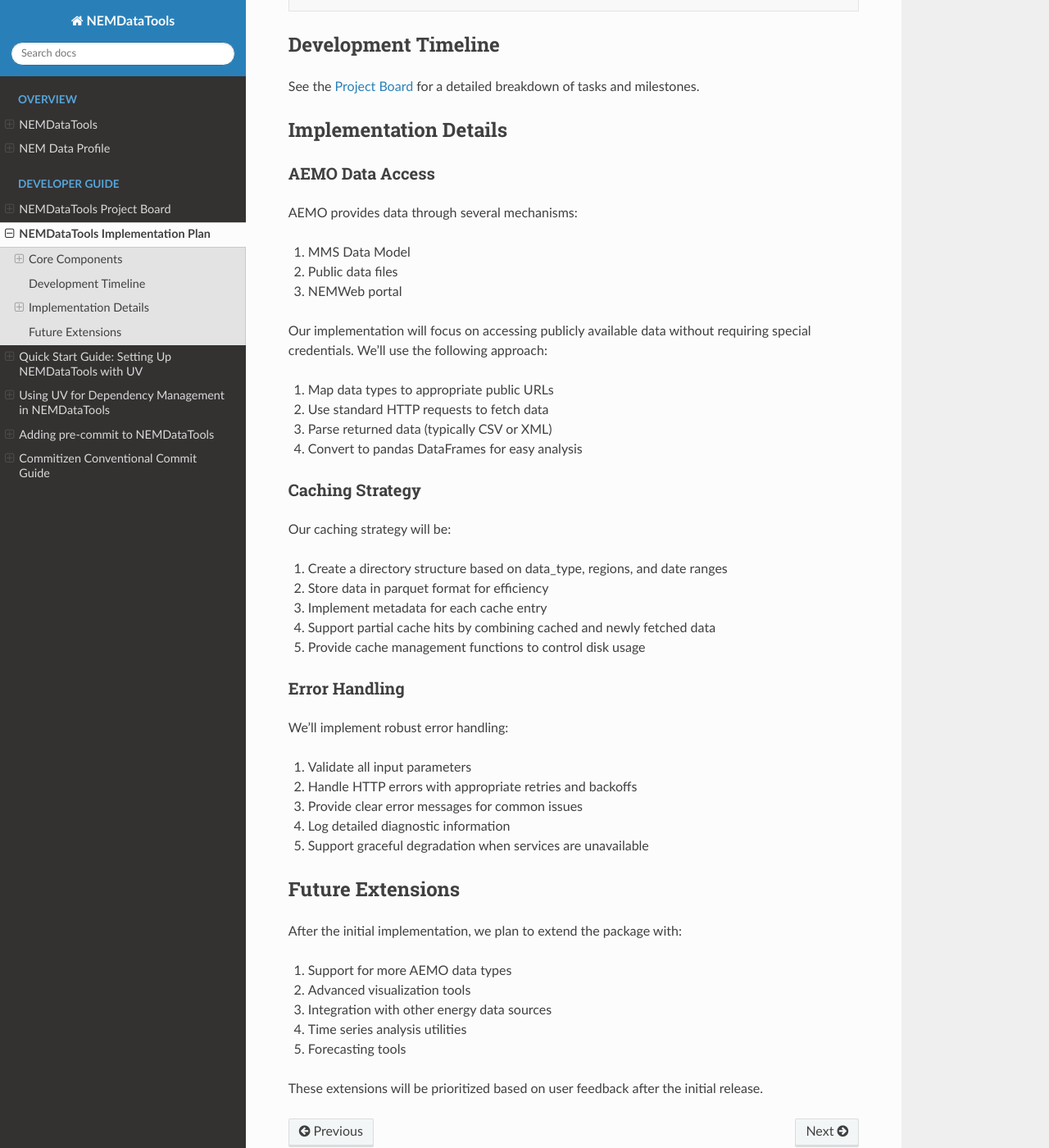
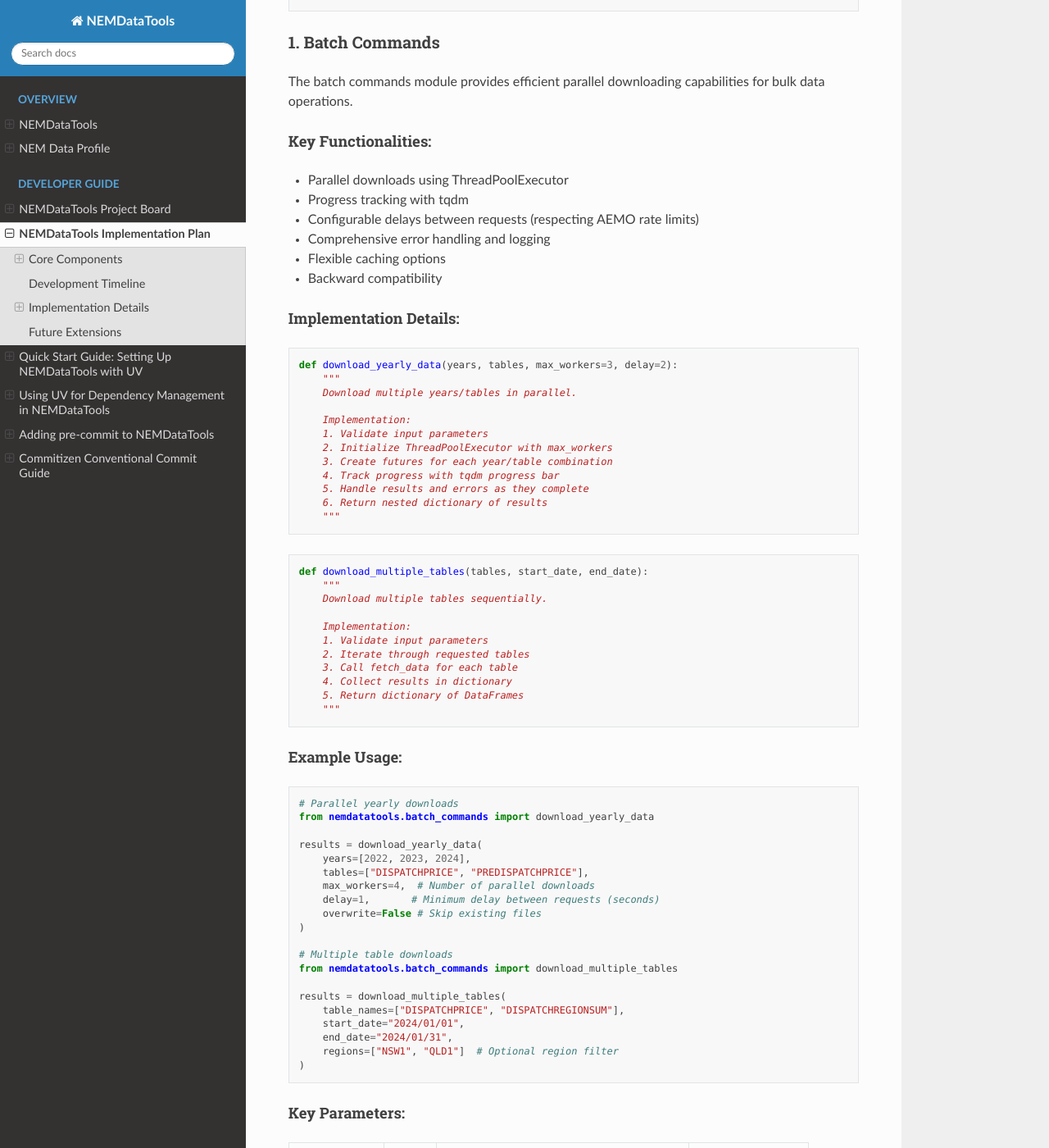
Before and after one commit to ZhipengHe/nemdatatools, a Sphinx documentation site: the page built from docs/dev/implementation-plan.md, in a window 1280 px wide and 1400 px high, scrolled down 3231 px. Shown: the whole window at 82% size. Built offline with Sphinx 7.4.7 and the Read the Docs theme 3.1.0, drawn with Linux system fonts in a browser that asks for light colours; some of the changed text lies outside the part shown.

Commit message:
docs(README,implematation-plan,project-structure): include batch downloading features

````diff
--- a/docs/dev/implementation-plan.md
+++ b/docs/dev/implementation-plan.md
@@ -141,6 +141,89 @@ class PredispatchHandler:
         """Process PREDISPATCH data."""
 ```
 
+### 1. Batch Commands
+
+The batch commands module provides efficient parallel downloading capabilities for bulk data operations.
+
+#### Key Functionalities:
+- Parallel downloads using ThreadPoolExecutor
+- Progress tracking with tqdm
+- Configurable delays between requests (respecting AEMO rate limits)
+- Comprehensive error handling and logging
+- Flexible caching options
+- Backward compatibility
+
+#### Implementation Details:
+
+```python
+def download_yearly_data(years, tables, max_workers=3, delay=2):
+    """
+    Download multiple years/tables in parallel.
+
+    Implementation:
+    1. Validate input parameters
+    2. Initialize ThreadPoolExecutor with max_workers
+    3. Create futures for each year/table combination
+    4. Track progress with tqdm progress bar
+    5. Handle results and errors as they complete
+    6. Return nested dictionary of results
+    """
+```
+
+```python
+def download_multiple_tables(tables, start_date, end_date):
+    """
+    Download multiple tables sequentially.
+
+    Implementation:
+    1. Validate input parameters
+    2. Iterate through requested tables
+    3. Call fetch_data for each table
+    4. Collect results in dictionary
+    5. Return dictionary of DataFrames
+    """
+```
+
+#### Example Usage:
+
+```python
+# Parallel yearly downloads
+from nemdatatools.batch_commands import download_yearly_data
+
+results = download_yearly_data(
+    years=[2022, 2023, 2024],
+    tables=["DISPATCHPRICE", "PREDISPATCHPRICE"],
+    max_workers=4,  # Number of parallel downloads
+    delay=1,       # Minimum delay between requests (seconds)
+    overwrite=False # Skip existing files
+)
+
+# Multiple table downloads
+from nemdatatools.batch_commands import download_multiple_tables
+
+results = download_multiple_tables(
+    table_names=["DISPATCHPRICE", "DISPATCHREGIONSUM"],
+    start_date="2024/01/01",
+    end_date="2024/01/31",
+    regions=["NSW1", "QLD1"]  # Optional region filter
+)
+```
+
+#### Key Parameters:
+
+| Parameter | Type | Description | Default |
+|-----------|------|-------------|---------|
+| max_workers | int | Maximum parallel downloads | 3 |
+| delay | int | Minimum delay between requests (seconds) | 2 |
+| overwrite | bool | Force re-download existing files | False |
+| cache_path | str | Custom download directory | "data/aemo_data" |
+
+#### Error Handling Strategy:
+- Failed downloads are logged with full error details
+- None is returned for failed downloads
+- Other downloads continue unaffected
+- Progress bar continues tracking completed tasks
+
 ## Development Timeline
 
 See the [Project Board](./project-structure.md) for a detailed breakdown of tasks and milestones.
````
Also changed, not shown: README.md (+1 -0 lines), docs/README.md (+2 -1 lines), docs/dev/project-structure.md (+1 -0 lines).
